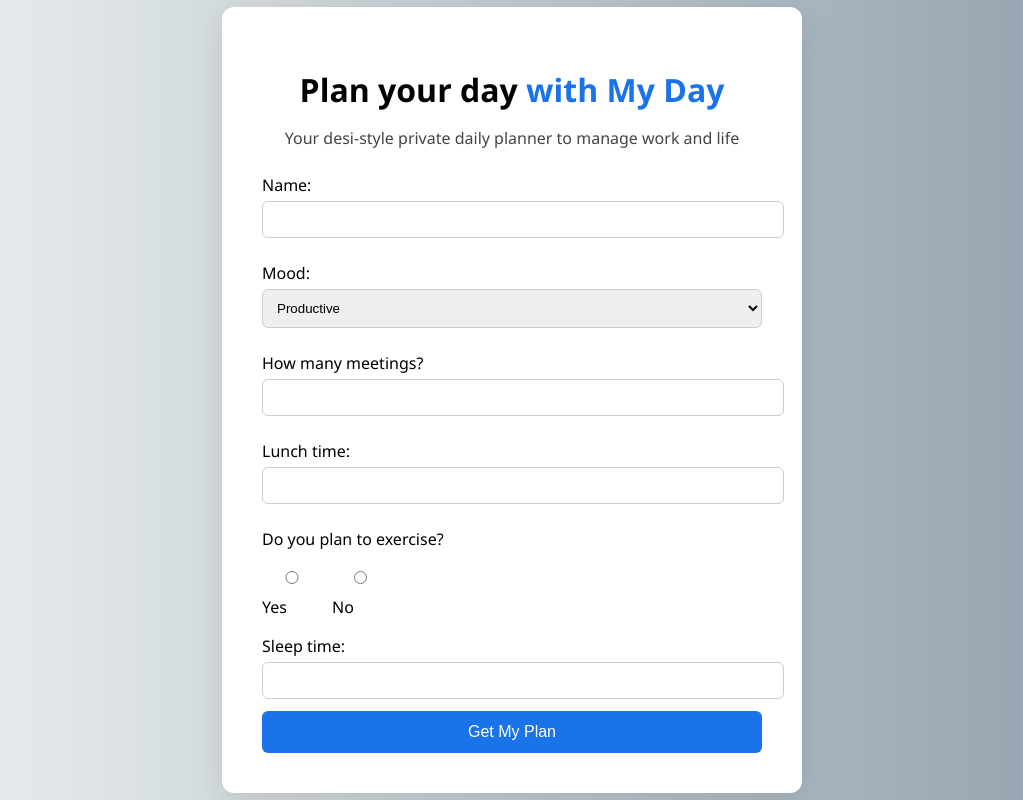
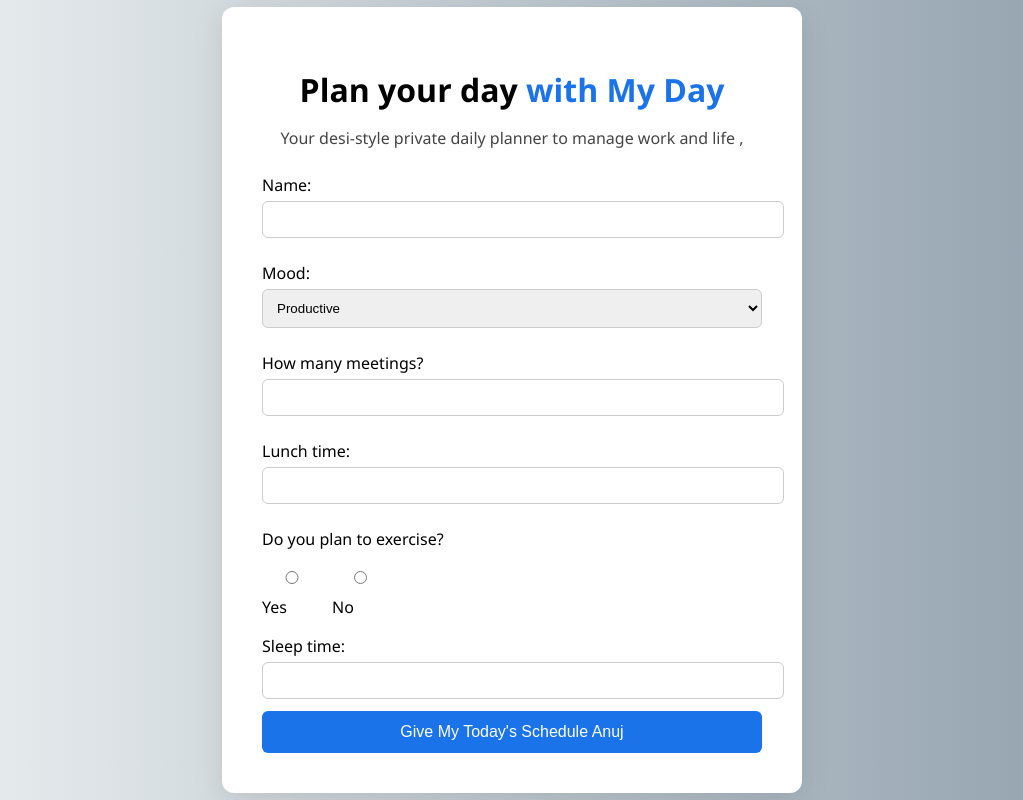
Before and after one commit to Anuj2047/Daily_Planner, a Flask app: page / in a window 1280 px wide. Shown: the whole page, without its empty margins (128-1151 px from the left). Run offline with Flask 3, Linux system fonts and the light colour scheme.

Commit message:
Update form.html

```diff
--- a/templates/form.html
+++ b/templates/form.html
@@ -8,7 +8,7 @@
 <body class="form-page">
   <div class="container">
     <h1>Plan your day <span class="highlight">with My Day</span></h1>
-    <p class="subtitle">Your desi-style private daily planner to manage work and life</p>
+    <p class="subtitle">Your desi-style private daily planner to manage work and life , </p>
 
     <form method="POST">
       <label>Name:</label>
@@ -42,7 +42,7 @@
       <label>Sleep time:</label>
       <input name="sleep" required>
 
-      <button type="submit">Get My Plan</button>
+      <button type="submit">Give My Today's Schedule Anuj</button>
     </form>
   </div>
 
```
